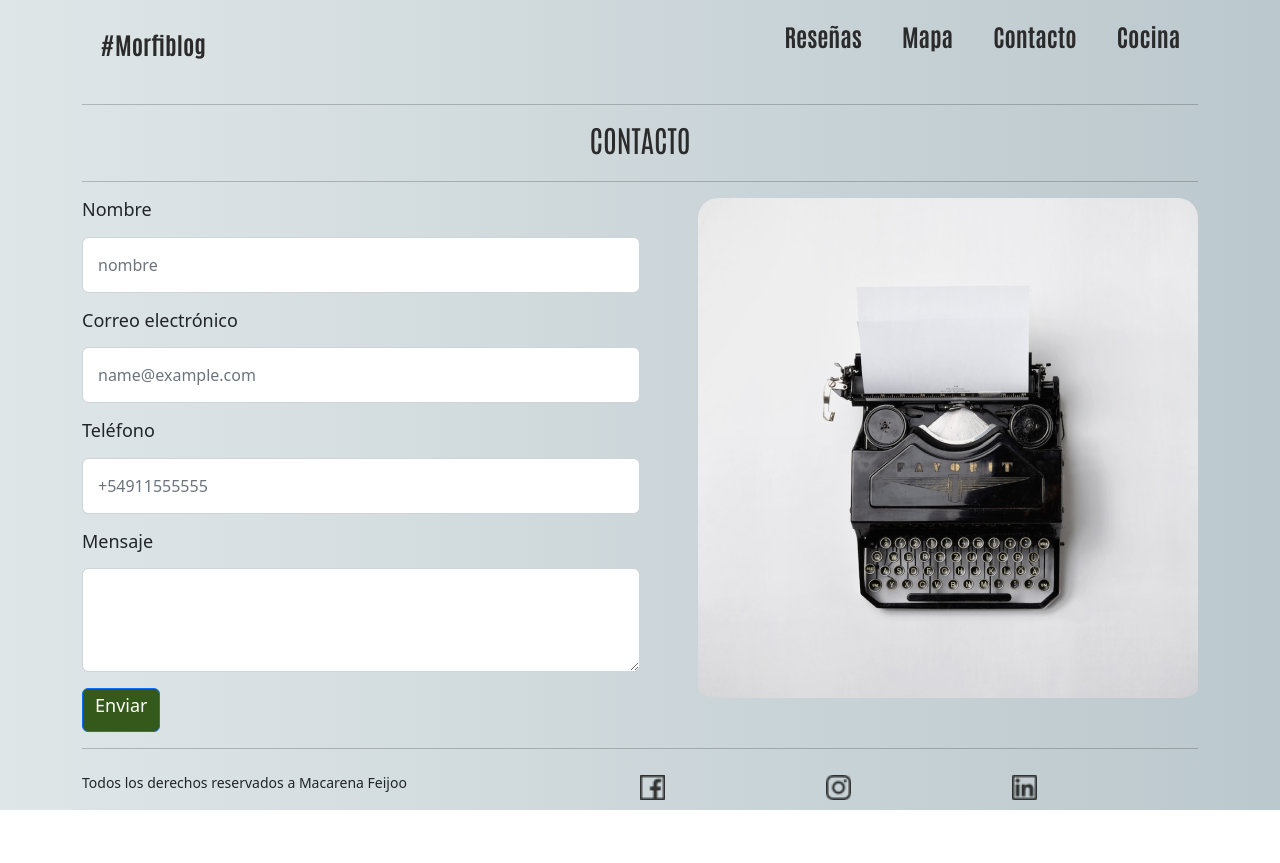
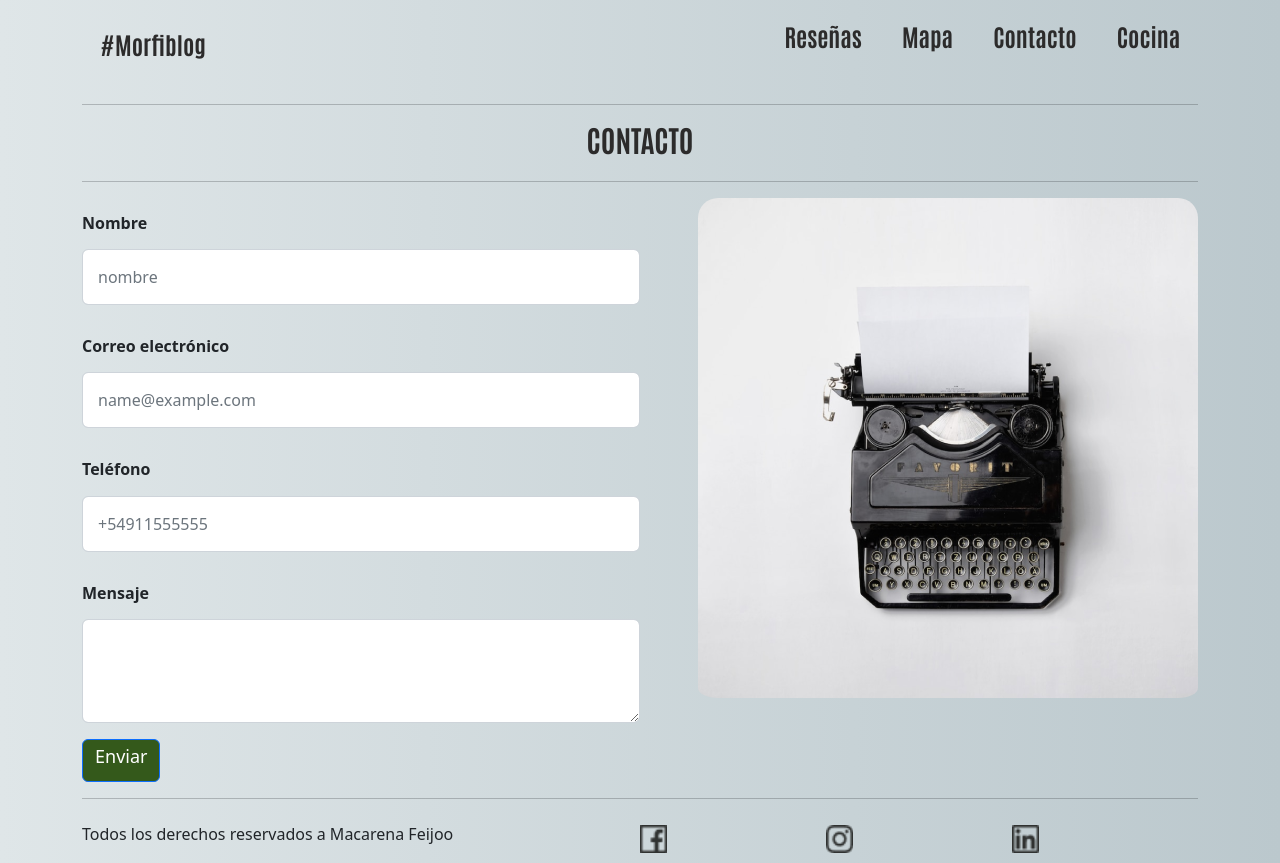
Before and after one commit to macafeijoo/proyecto-morfiblog, a plain HTML site: page pages/contacto.html in a window 1280 px wide. Before the commit the page ends 810 px from the top, so only its background shows below. Drawn offline with nearby package versions, Linux system fonts and the light colour scheme.

Commit message:
arreglos de H tamaños y estilos

```diff
--- a/css/main.css
+++ b/css/main.css
@@ -58,8 +58,6 @@ h1 {
     font-family: 'Antonio', sans-serif;
     font-size: 30px;
     text-align: center;
-}
-h1 h2 {
     font-weight: 700;
 }
 h2 h3 h4 {
@@ -68,6 +66,7 @@ h2 h3 h4 {
 h2 {
     font-size: 18px;
     text-align: center;
+    font-weight: 300;
 }
 h3 {
     font-weight: 700;
@@ -78,7 +77,7 @@ h3 {
 h4 {
     font-weight: 300;
     text-align: justify;
-    font-size: 14px;
+    font-size: 16px;
 }
 .inicio {
     grid-area: Inicio;
--- a/pages/contacto.html
+++ b/pages/contacto.html
@@ -50,19 +50,19 @@
 
         <!-- formulario -->
         <div class="mb-3">
-          <label for="exampleFormControlInput1" class="form-label"><h2>Nombre</h2></label>
+          <label for="exampleFormControlInput1" class="form-label"><h3>Nombre</h3></label>
           <input type="email" class="form-control" id="exampleFormControlInput1" placeholder="nombre">
         </div>
         <div class="mb-3">
-          <label for="exampleFormControlInput1" class="form-label"><h2>Correo electrónico</h2></label>
+          <label for="exampleFormControlInput1" class="form-label"><h3>Correo electrónico</h3></label>
           <input type="email" class="form-control" id="exampleFormControlInput1" placeholder="name@example.com">
         </div>
         <div class="mb-3">
-          <label for="exampleFormControlInput1" class="form-label"><h2>Teléfono</h2></label>
+          <label for="exampleFormControlInput1" class="form-label"><h3>Teléfono</h3></label>
           <input type="email" class="form-control" id="exampleFormControlInput1" placeholder="+54911555555">
         </div>
         <div class="mb-3">
-          <label for="exampleFormControlTextarea1" class="form-label"><h2>Mensaje</h2></label>
+          <label for="exampleFormControlTextarea1" class="form-label"><h3>Mensaje</h3></label>
           <textarea class="form-control" id="exampleFormControlTextarea1" rows="3"></textarea>
         </div>
 
```
Also changed, not shown: index.html (+1 -1 lines).
